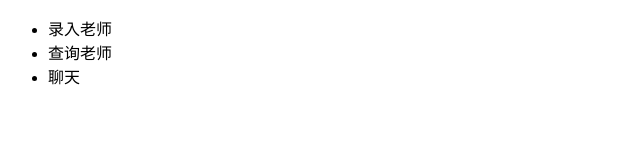
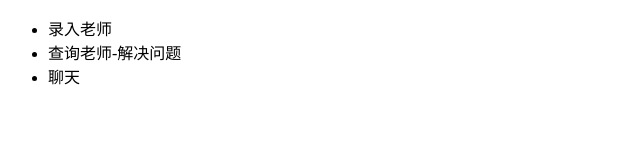
Before and after one commit to jiayu-et/teacher01, a plain HTML site: page index.html in a window 1280 px wide. Shown: the full height of the page, 0-640 px from the left. Drawn offline with Linux system fonts and the light colour scheme.

Commit message:
提交第五次

```diff
--- a/index.html
+++ b/index.html
@@ -7,7 +7,7 @@
 <body>
     <ul>
         <li>录入老师</li>
-        <li>查询老师</li>
+        <li>查询老师-解决问题</li>
         <li>聊天</li>
     </ul>
 </body>
```
